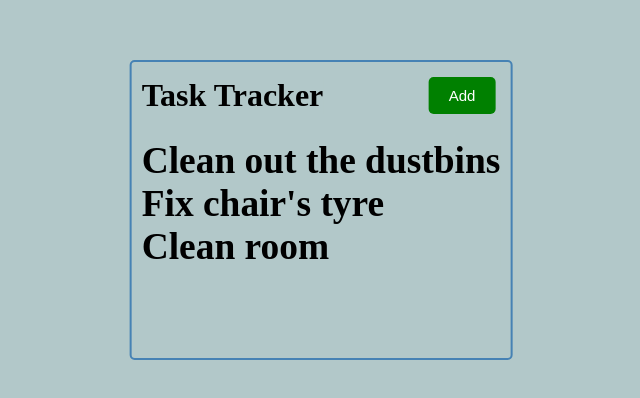
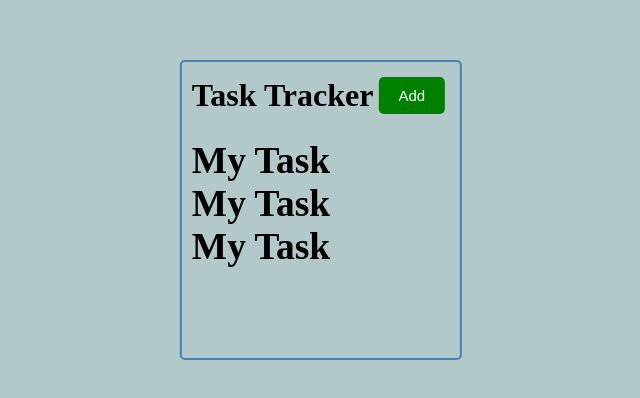
Before and after one commit to gantavya99/First-React-App, a React (Create React App) app: page / in a window 1280 px wide. Shown: the part 190-588 px from the top of the page, without its empty margins (319-959 px from the left). Built offline with nearby package versions, Linux system fonts and the light colour scheme.

Commit message:
Component added

```diff
--- /dev/null
+++ b/src/Task.js
@@ -0,0 +1,10 @@
+import React from 'react';
+const Task = () => {
+  return (
+    <div className='task'>
+        <h3>My Task</h3>
+        </div>
+  )
+}
+
+export default Task
--- a/src/Tasks.js
+++ b/src/Tasks.js
@@ -1,9 +1,9 @@
-
+import Task from "./Task"
 const Tasks=({tasks})=>{
     return(
         <>
         {tasks.map((task) => (
-            <h3>{task.text}</h3>
+            <Task key={task.id} task={task}/>
         ))}
         </>
     )
```
Also changed, not shown: src/App.js (line endings or trailing spaces).
